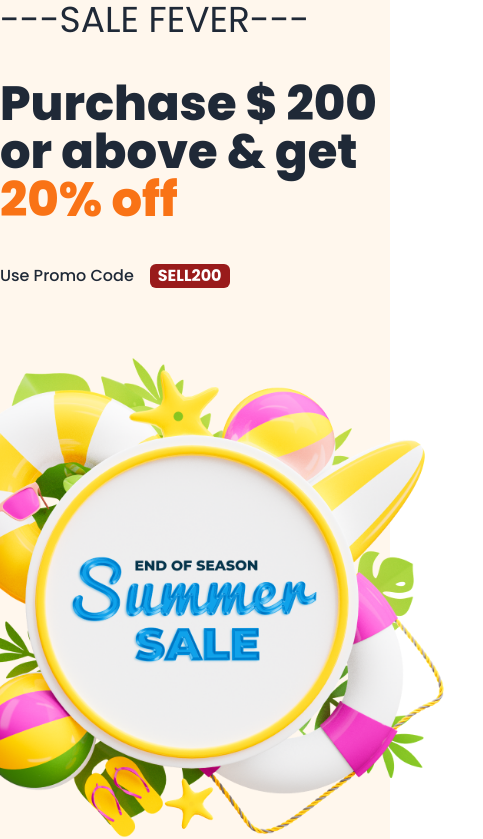
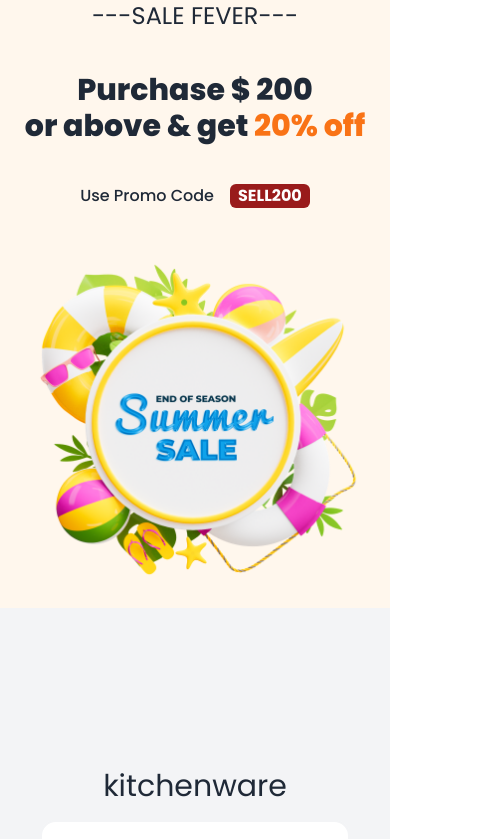
Before and after one commit to miasumon-ru/B8A5-Solution, a plain HTML site: page index.html in a window 390 px wide. Shown: the top 839 px of the page, 483 px wide, since content can reach past the window. Drawn offline with nearby package versions, Linux system fonts and the light colour scheme.

Commit message:
responsive for mobile done

```diff
--- a/index.html
+++ b/index.html
@@ -1,5 +1,5 @@
 <!DOCTYPE html>
-<html lang="en">
+<html lang="en" data-theme="light">
   <head>
     <meta charset="UTF-8" />
     <meta name="viewport" content="width=device-width, initial-scale=1.0" />
@@ -39,22 +39,22 @@
       <!-- header content -->
 
       <div class="space-y-10">
-        <h2 class="text-4xl">---SALE FEVER---</h2>
+        <h2 class="text-2xl lg:text-4xl text-center">---SALE FEVER---</h2>
 
-        <h1 class="text-5xl font-extrabold">
+        <h1 class="text-3xl lg:text-5xl font-extrabold text-center">
           Purchase $ 200 <br />
           or above & get <span class="text-orange-500">20% off</span>
         </h1>
 
-        <div class="flex flex-row gap-x-4">
-          <p class="font-medium">Use Promo Code</p>
+        <div class="flex flex-row gap-x-4 justify-center">
+          <p class="font-medium text-center">Use Promo Code</p>
           <p class="text-white bg-red-800 px-2 rounded-md font-bold">SELL200</p>
         </div>
       </div>
 
       <!-- header img -->
       <div>
-        <img class="max-w-xl p-4" src="./images/Summer 1.png" alt="" />
+        <img class=" w-96 lg:max-w-xl p-4" src="./images/Summer 1.png" alt="" />
       </div>
     </header>
 
@@ -67,7 +67,7 @@
         <!-- kitchenware -->
 
         <div>
-          <h2 class="text-6xl text-center">kitchenware</h2>
+          <h2 class="text-3xl lg:text-6xl text-center">kitchenware</h2>
           <div class="mt-4 grid grid-cols-1 lg:grid-cols-3 gap-4">
             <div
               class="card card-compact bg-base-100 border-2 border-gray-100 p-5"
@@ -210,7 +210,7 @@
         <!-- Sportswear -->
 
         <div>
-          <h2 class="text-6xl my-10 text-center">Sportswear</h2>
+          <h2 class="text-3xl lg:text-6xl my-10 text-center">Sportswear</h2>
 
           <div class="mt-4 grid grid-cols-1 lg:grid-cols-3 gap-4">
             <div
@@ -354,7 +354,7 @@
         <!-- Furniture -->
 
         <div>
-          <h2 class="text-6xl my-10 text-center">Furniture</h2>
+          <h2 class="text-3xl lg:text-6xl my-10 text-center">Furniture</h2>
 
           <div class="mt-4 grid grid-cols-1 lg:grid-cols-3 gap-4">
             <div
```
